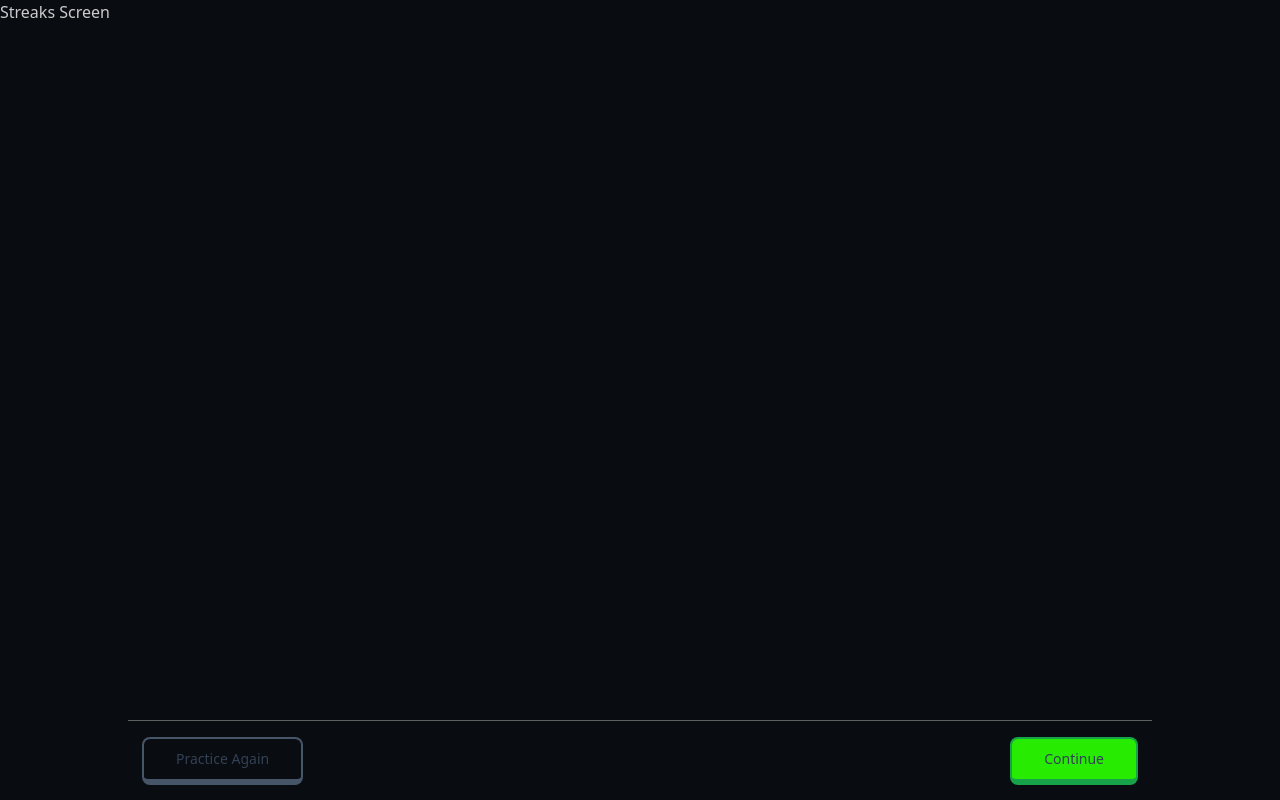
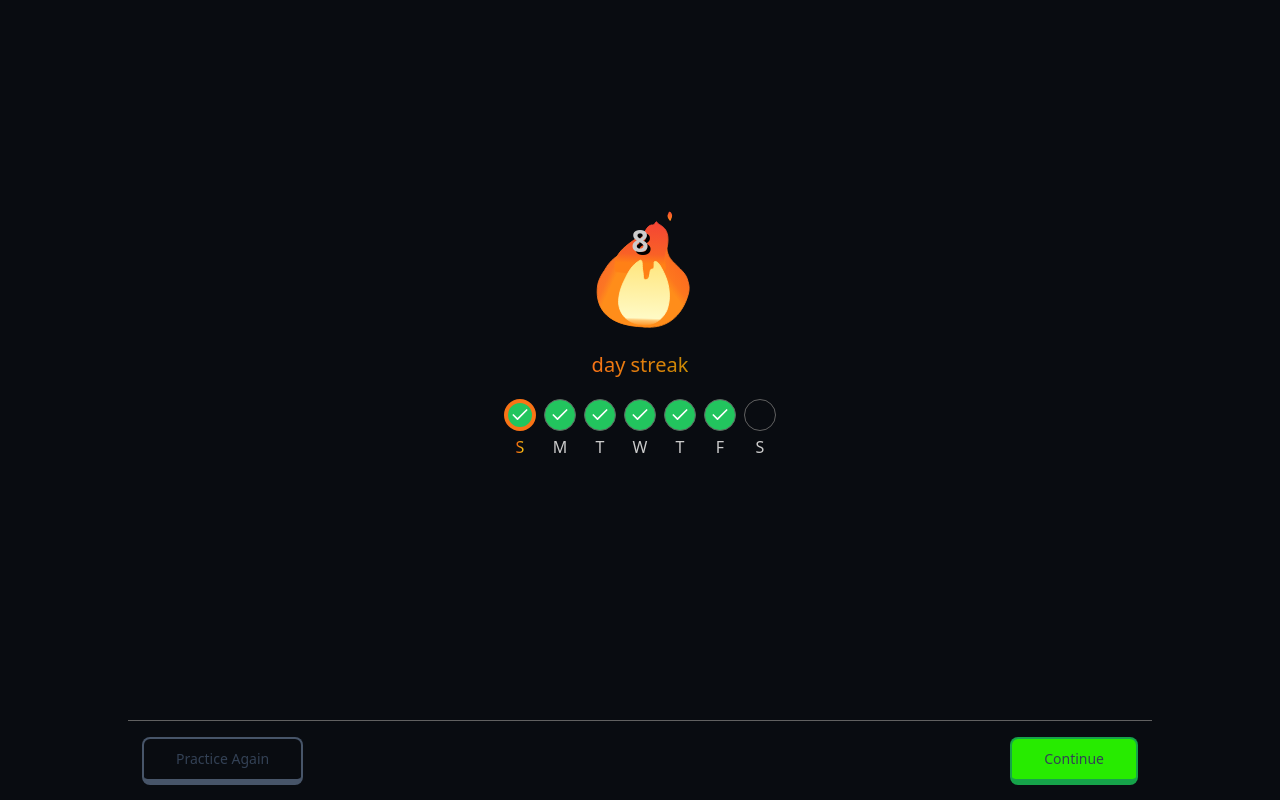
Before and after one commit to Nathan-Somto/code-tutor, a React (Vite) app in the folder student-ui/: page /challenge/1/level/1/result in a window 1280 px wide. Both pictures are taken after a click on the button "Continue". Built offline with nearby package versions, Linux system fonts and the light colour scheme.

Commit message:
feat(student-ui/pages/Result): add streaks screen to result page

```diff
--- a/student-ui/src/components/streaks/index.tsx
+++ b/student-ui/src/components/streaks/index.tsx
@@ -18,25 +18,32 @@ export default function Streaks({
 }: Props) {
   const days = ["S", "M", "T", "W", "T", "F", "S"];
   return (
-    <div className="flex items-center space-x-2">
+    <div className="flex items-center flex-col justify-center gap-3">
       {/* Current Streak Count with a lottie animation.*/}
       {/* Calendar showing days missed and days you learned */}
       {playAnimation && (
+        <>
+
         <div className="relative">
             {/* The text should have a black box shadow */}
           {/* The Current Streak number with a black box box shadow. absolutely positioned to the top of the lottie animation. */}
-          <p className="absolute top-0  left-0 right-0 text-2xl font-bold text-center text-white ">
+          <p style={{textShadow: "3px 3px black"}} className="absolute top-[40%] left-2/4 -translate-x-2/4 -translate-y-2/4  w-fit  z-[8] text-3xl font-bold text-center  ">
             {currentCount}
           </p>
           <Lottie
-            style={{ width: "90px", height: "90px" }}
+            /* style={{ width: "90px", height: "90px" }} */
             options={{
-              loop: false,
+              loop: true,
               autoplay: true,
               animationData: StreaksAnimation,
             }}
+            height={150}
+            width={150}
+
           />
         </div>
+          <p className="bg-clip-text my-2 text-transparent font-medium text-xl bg-gradient-to-r from-orange-500 to-yellow-600">day streak</p>
+          </>
       )}
       <div className="flex items-center space-x-2">
         {streakDays.map((streakValue, index) => (
@@ -45,7 +52,7 @@ export default function Streaks({
               key={index}
               className={cn(
                 "flex items-center justify-center w-8 h-8 text-white rounded-full bg-transparent border",
-                currentDay === index && "border-[3px]",
+                currentDay === index && "border-[4px] border-orange-500",
                 streakValue === 1 && "bg-green-500",
                 streakValue === 2 && "bg-blue-500"
               )}
--- a/student-ui/src/pages/(challenges)/Result.tsx
+++ b/student-ui/src/pages/(challenges)/Result.tsx
@@ -3,6 +3,8 @@ import { useNavigate, useParams, useSearchParams } from "react-router-dom";
 import React from "react";
 import { Spinner } from "@/components/ui/spinner";
 import Result from "@/components/result";
+import Streaks from "@/components/streaks";
+import { StreakNumber } from "@/providers/RootProvider";
 type ResultData = {
   result: {
     xpGained: number;
@@ -10,7 +12,8 @@ type ResultData = {
   };
   streaks?: {
     currentStreak: number;
-    currentDay: Date;
+    currentDay: number;
+    streakDays: StreakNumber[];
   };
   badge?: {
     badgeImg: string;
@@ -27,6 +30,7 @@ export default function ResultPage() {
   const [screen, setScreen] = React.useState<Screen>("result");
   const [data, setData] = React.useState<ResultData | null>(null);
   const availableKeys = React.useRef<Screen[]>([]);
+  console.log(data?.streaks?.currentDay);
   // screen(1): Result -> total xp, hints left (shown)
   // screen(2): Streaks (if user has unlocked streak by completing this challenge)
   // screen(3): Badge unlocked (show the badge a user has unlocked by completing challenge)
@@ -39,7 +43,8 @@ export default function ResultPage() {
       },
       streaks: {
         currentStreak: 8,
-        currentDay: new Date(),
+        currentDay: new Date().getDay(),
+        streakDays: [1,1,1,1,1,1,0]
       },
     };
     // get the available keys from result data and store in a ref
@@ -78,7 +83,14 @@ export default function ResultPage() {
       ) : screen === "badge" ? (
         "Badge Screen"
       ) : (
-        "Streaks Screen"
+        <div className="flex items-center justify-center flex-col h-[80vh]">
+        <Streaks
+         currentCount={data?.streaks?.currentStreak ?? 0}
+          currentDay={data?.streaks?.currentDay ?? 0}
+          streakDays={data?.streaks?.streakDays ?? []}
+          playAnimation
+        />
+        </div>
       )}
       <footer
         className={
```
